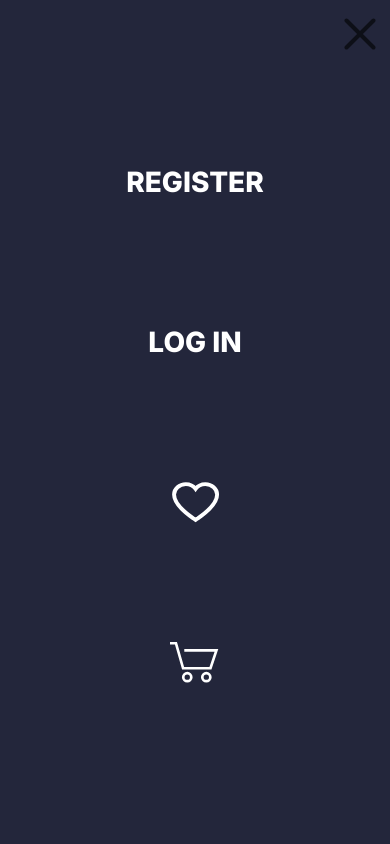
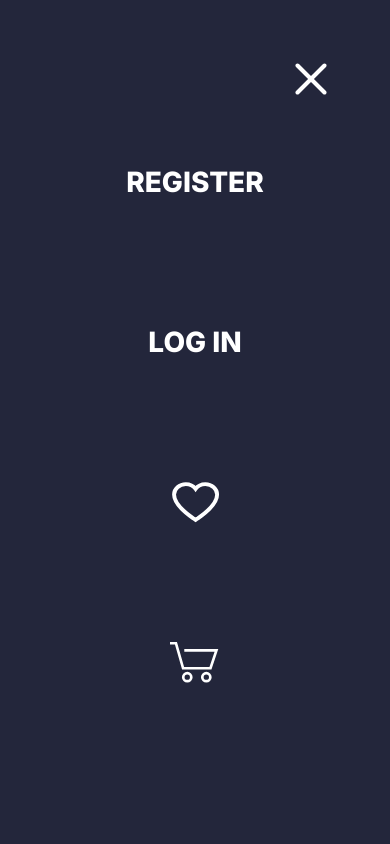
Before and after one commit to Infected-by-js/shop-it, a React (Create React App) app in the folder client/: page / in a window 390 px wide. Both pictures are taken after a click on the button 358 px from the left and 44 px from the top of the page. Shown: the top 844 px of the page. Built offline with nearby package versions, Linux system fonts and the light colour scheme; no server answers; a web font is replaced by a local one.

Commit message:
adaptive overview component of product page

```diff
--- a/client/src/components/cart-product/CartProduct.jsx
+++ b/client/src/components/cart-product/CartProduct.jsx
@@ -13,7 +13,7 @@ import {
 export const CartProduct = ({ product, removeProduct }) => {
 	return (
 		<Wrapper>
-			<Image src={product.image_set[0]} />
+			<Image src={product.images[0]} />
 
 			<Details>
 				<TextWrapp>
--- a/client/src/components/cart-summary/CartSummary.jsx
+++ b/client/src/components/cart-summary/CartSummary.jsx
@@ -5,13 +5,14 @@ import { Wrapper, Title, Item, ItemText, ItemPrice, Button } from './CartSummary
 export const CartSummary = ({ totalPrice, onOpenModal }) => {
 	const shippingPrice = 5.9;
 	const discount = 5.9;
+	const total = totalPrice.toFixed(2);
 
 	return (
 		<Wrapper>
 			<Title>ORDER SUMMARY</Title>
 			<Item>
 				<ItemText>Subtotal</ItemText>
-				<ItemPrice>$ {totalPrice}</ItemPrice>
+				<ItemPrice>$ {total}</ItemPrice>
 			</Item>
 			<Item>
 				<ItemText>Estimated Shipping</ItemText>
@@ -23,7 +24,7 @@ export const CartSummary = ({ totalPrice, onOpenModal }) => {
 			</Item>
 			<Item type='total'>
 				<ItemText>Total</ItemText>
-				<ItemPrice>$ {totalPrice}</ItemPrice>
+				<ItemPrice>$ {total}</ItemPrice>
 			</Item>
 			<Button onClick={onOpenModal}>CHECKOUT NOW</Button>
 		</Wrapper>
--- a/client/src/components/modal/Modal.jsx
+++ b/client/src/components/modal/Modal.jsx
@@ -1,19 +1,13 @@
 import React from 'react';
 import { Portal } from '../portal/Portal';
-import { IconClose } from '../../assets/images/icons';
-import { ModalContainer, Overlay, Content, ButtonClose } from './Modal.styled';
+import { ModalContainer, Overlay, Content } from './Modal.styled';
 
 export const Modal = ({ onClose, children, ...props }) => {
 	return (
 		<Portal>
 			<ModalContainer>
 				<Overlay onClick={onClose} />
-				<Content {...props}>
-					<ButtonClose onClick={onClose}>
-						<IconClose />
-					</ButtonClose>
-					{children}
-				</Content>
+				<Content {...props}>{children}</Content>
 			</ModalContainer>
 		</Portal>
 	);
--- a/client/src/components/modal/Modal.styled.js
+++ b/client/src/components/modal/Modal.styled.js
@@ -1,4 +1,4 @@
-import styled, { css } from 'styled-components/';
+import styled from 'styled-components/';
 import { color, TRANSION_MS } from '../../styles/constants';
 
 export const ModalContainer = styled.div`
@@ -38,31 +38,5 @@ export const Content = styled.div`
 	min-width: 300px;
 	min-height: 200px;
 	background-color: white;
+	border: 3px solid ${color.black};
 `;
-
-export const ButtonClose = styled.button`
-	position: absolute;
-	right: 1%;
-	top: 1%;
-	background-color: transparent;
-
-	opacity: 0.6;
-	transition: opacity ${TRANSION_MS} ease;
-
-	svg {
-		width: 50px;
-		height: 50px;
-
-		g {
-			transition: fill ${TRANSION_MS} ease;
-		}
-	}
-
-	&:hover,
-	&:focus-visible {
-		opacity: 1;
-		g {
-			fill: ${color.white};
-		}
-	}
-`;
--- a/client/src/components/search/Search.styled.js
+++ b/client/src/components/search/Search.styled.js
@@ -13,7 +13,6 @@ export const Wrapper = styled.div`
 		&:focus-within {
 			& label {
 				border-color: ${color.red};
-				box-shadow: 0.2px 0.5px 2px ${color.red};
 			}
 
 			& g {
@@ -28,7 +27,7 @@ export const Label = styled.label`
 	align-items: center;
 	justify-content: center;
 	background-color: transparent;
-	transition: border-color ${TRANSION_MS} ease-in-out, box-shadow ${TRANSION_MS} ease-in-out;
+	transition: border-color ${TRANSION_MS} ease-in-out;
 
 	border: none;
 	border-radius: 8px;
--- a/client/src/containers/category-list/CategoryList.jsx
+++ b/client/src/containers/category-list/CategoryList.jsx
@@ -1,5 +1,4 @@
 import React from 'react';
-import { useNavigate } from 'react-router-dom';
 
 import { categories } from '../../assets/categories';
 import { routeToCategoryPage } from '../../router/routes';
--- a/client/src/containers/category-list/CategoryList.styled.js
+++ b/client/src/containers/category-list/CategoryList.styled.js
@@ -1,5 +1,6 @@
 import styled from 'styled-components';
-import { device } from '../../styles/constants';
+import { darken } from 'polished';
+import { color, device } from '../../styles/constants';
 
 export const Main = styled.div`
 	display: flex;
@@ -12,7 +13,7 @@ export const Main = styled.div`
 	margin-top: 80px;
 	margin-bottom: 80px;
 
-	background-color: rgba(0, 0, 0, 0.03);
+	background-color: ${darken(0.04, color.white)};
 
 	@media ${device.tablet} {
 		flex-direction: row;
--- a/client/src/containers/info/Info.styled.js
+++ b/client/src/containers/info/Info.styled.js
@@ -64,7 +64,7 @@ export const Title = styled.h2`
 export const Description = styled.p`
 	margin-bottom: 2rem;
 	font-family: ${fonts.arsenal};
-	font-size: 1.5rem;
+	font-size: 1.25rem;
 	line-height: 1;
 	color: ${color.grey};
 `;
--- a/client/src/containers/navbar/Navbar.jsx
+++ b/client/src/containers/navbar/Navbar.jsx
@@ -1,7 +1,7 @@
 import React, { useState } from 'react';
 import { useSelector } from 'react-redux';
 
-import { MobileMenuWrapp, BurgerButton } from './Navbar.styled';
+import { MobileMenuWrapp, BurgerButton, ButtonClose } from './Navbar.styled';
 import { IconBurger, IconClose } from '../../assets/images/icons';
 import { NavMenu, Modal } from '../../components';
 
@@ -29,6 +29,9 @@ export const Navbar = () => {
 					style={{ position: 'fixed', width: '100%', height: '100%' }}
 					onClose={handleCloseBurgerMenu}
 				>
+					<ButtonClose onClick={handleCloseBurgerMenu}>
+						<IconClose />
+					</ButtonClose>
 					<MobileMenuWrapp isShow={burgerOpen}>
 						<NavMenu quantity={quantity} />
 					</MobileMenuWrapp>
--- a/client/src/containers/navbar/Navbar.styled.js
+++ b/client/src/containers/navbar/Navbar.styled.js
@@ -1,5 +1,5 @@
 import styled, { css } from 'styled-components';
-import { color, device, fontWeight } from '../../styles/constants';
+import { color, device, fontWeight, TRANSION_MS } from '../../styles/constants';
 
 export const MobileMenuWrapp = styled.nav`
 	${({ isShow }) =>
@@ -83,3 +83,27 @@ export const BurgerButton = styled.button`
 		display: none;
 	}
 `;
+
+export const ButtonClose = styled.button`
+	position: absolute;
+	right: 50px;
+	top: 50px;
+	background-color: transparent;
+
+	svg {
+		width: 50px;
+		height: 50px;
+
+		g {
+			fill: ${color.white};
+			transition: fill ${TRANSION_MS} ease;
+		}
+	}
+
+	&:hover,
+	&:focus-visible {
+		g {
+			fill: ${color.red};
+		}
+	}
+`;
--- a/client/src/containers/overview/Overview.styled.js
+++ b/client/src/containers/overview/Overview.styled.js
@@ -1,11 +1,14 @@
 import { darken } from 'polished';
 import styled, { css } from 'styled-components';
-import { color, fonts, TRANSION_MS } from '../../styles/constants';
+import { color, fonts, TRANSION_MS, device } from '../../styles/constants';
 
 export const Wrapper = styled.section`
 	display: flex;
 	align-items: center;
 	justify-content: center;
+	padding: 2rem;
+	height: 100%;
+	width: 100%;
 
 	&:before {
 		content: '';
@@ -14,15 +17,21 @@ export const Wrapper = styled.section`
 		right: 0;
 		width: 50%;
 		height: 100%;
-		background-color: ${darken(0.03, color.white)};
+		background-color: transparent;
 		z-index: -1;
+	}
+
+	@media ${device.laptop} {
+		&:before {
+			background-color: ${darken(0.03, color.white)};
+		}
 	}
 `;
 
 export const Content = styled.div`
 	position: relative;
-	width: 600px;
-	height: 700px;
+	height: 100%;
+	width: 100%;
 	display: flex;
 	align-items: center;
 	justify-content: center;
@@ -31,14 +40,24 @@ export const Content = styled.div`
 	@supports (filter: drop-shadow(0px 6px 12px rgb(0 0 0 / 40%))) {
 		filter: drop-shadow(0px 6px 12px rgb(0 0 0 / 40%));
 	}
+
+	@media ${device.laptopL} {
+		width: 600px;
+		height: 700px;
+	}
 `;
 
 export const Image = styled.img`
+	display: none;
 	margin-bottom: 20px;
 
 	width: 100%;
 	height: 100%;
 	object-fit: contain;
+
+	@media ${device.laptopL} {
+		display: block;
+	}
 `;
 export const Buttons = styled.div`
 	position: absolute;
@@ -95,17 +114,29 @@ export const PreviewList = styled.ul`
 	display: flex;
 	align-items: center;
 	justify-content: center;
+	flex-direction: column;
 	gap: 10px;
+
+	@media ${device.laptop} {
+		position: absolute;
+		top: 0;
+		left: 0;
+		right: 0;
+	}
+
+	@media ${device.laptopL} {
+		position: relative;
+		flex-direction: row;
+	}
 `;
 
 export const PreviewItem = styled.li`
 	padding: 4px;
 	margin-bottom: 10px;
-	height: 4.5rem;
-	width: 4.5rem;
+	height: 400px;
+	width: 300px;
 	border: 3px solid transparent;
-	opacity: 0.5;
-	cursor: pointer;
+	opacity: 1;
 
 	transition: opacity ${TRANSION_MS} ease, border-color ${TRANSION_MS} ease;
 
@@ -113,6 +144,23 @@ export const PreviewItem = styled.li`
 		object-fit: contain;
 		width: 100%;
 		height: 100%;
+	}
+
+	@media ${device.tablet} {
+		height: 700px;
+		width: 600px;
+	}
+
+	@media ${device.laptop} {
+		height: 600px;
+		width: 500px;
+	}
+
+	@media ${device.laptopL} {
+		opacity: 0.5;
+		max-height: 4.5rem;
+		max-width: 4.5rem;
+		cursor: pointer;
 	}
 
 	&:last-child {
--- a/client/src/pages/product/ProductPage.styled.js
+++ b/client/src/pages/product/ProductPage.styled.js
@@ -1,12 +1,17 @@
 import styled from 'styled-components';
-import { headerHeight } from '../../styles/constants';
+import { headerHeight, device } from '../../styles/constants';
 
 export const Main = styled.main`
 	margin-top: ${headerHeight};
 	position: relative;
-	display: grid;
-	grid-template-columns: repeat(2, 50%);
-	grid-template-rows: 100%;
+	display: flex;
+	flex-direction: column;
+
+	@media ${device.laptop} {
+		display: grid;
+		grid-template-columns: repeat(2, 50%);
+		grid-template-rows: 100%;
+	}
 `;
 
 export const Column = styled.div`
@@ -14,5 +19,23 @@ export const Column = styled.div`
 	align-items: center;
 	justify-content: center;
 	flex-direction: column;
-	height: calc(100vh - ${headerHeight});
+	height: auto;
+	margin: 3rem;
+	overflow-x: hidden;
+	overflow-y: unset;
+
+	@media ${device.laptop} {
+		margin: 0;
+		height: calc(100vh - ${headerHeight});
+	}
+
+	&:last-child {
+		@media ${device.laptop} {
+			overflow-y: auto;
+		}
+
+		@media ${device.laptopL} {
+			overflow-y: hidden;
+		}
+	}
 `;
```
